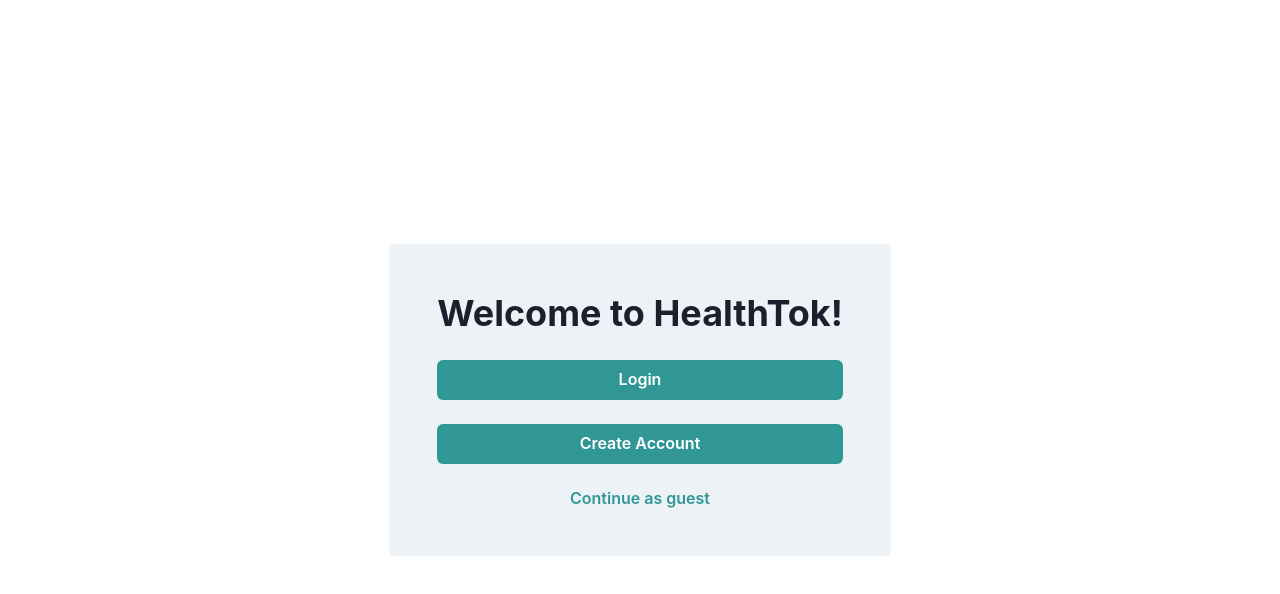
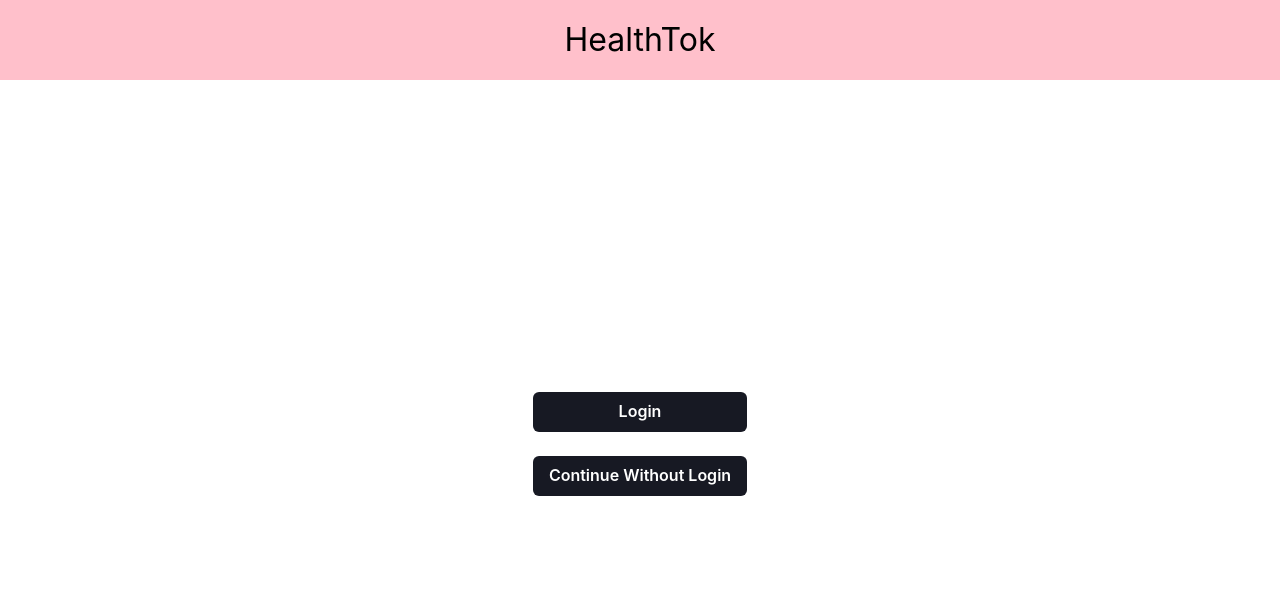
Before and after one commit to namhnguy/authentication, a Next.js app: page / in a window 1280 px wide. Shown: the top 594 px of the page. Built offline with nearby package versions, Linux system fonts and the light colour scheme.

Commit message:
Update index.js

```diff
--- a/pages/index.js
+++ b/pages/index.js
@@ -1,21 +1,23 @@
 import React from 'react'
 import { Button } from '@chakra-ui/button'
 import { Flex, Heading } from '@chakra-ui/layout'
-import { useColorMode, useColorModeValue } from '@chakra-ui/color-mode'
 import { useRouter } from 'next/router'
+import { Box } from "@chakra-ui/react"
 
 export default function StartPage() {
-    const formBackground = useColorModeValue("gray.100", "gray.700")
+
     const router = useRouter()
 
     return (
-        <Flex height="100vh" alignItems="center" justifyContent="center">
-            <Flex direction="column" background={formBackground} p={12} rounded={6}>
-                <Heading mb={6}>Welcome to HealthTok!</Heading>
-                <Button onClick={() => {router.push("./signIn")}} mb={6} colorScheme='teal'>Login</Button>
-                <Button onClick={() => {router.push("./signUp")}} mb={6} colorScheme='teal'>Create Account</Button>
-                <Button variant="link" onClick={() => {router.push("./landingpage")}} colorScheme='teal'>Continue as guest</Button>
+        <><Box bg="pink" textColor="black" fontSize="32" textAlign="center" w="100%" p={4} color="black">
+            HealthTok
+        </Box><>
+
+        <Flex height="91vh" alignItems="center" justifyContent="center">
+            <Flex direction="column" p={12} rounded={6}>
+                <Button onClick={() => { router.push("./signIn") } } mb={6} background="gray.900" textColor='white'>Login</Button>
+                <Button onClick={() => { router.push("./landingpage") } }  background="gray.900" textColor='white'>Continue Without Login</Button>
             </Flex>
-        </Flex>
+        </Flex></></>
     )
 }
```
